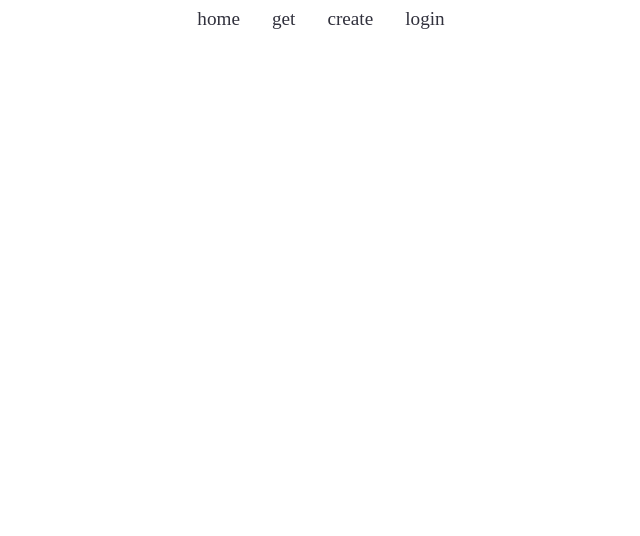
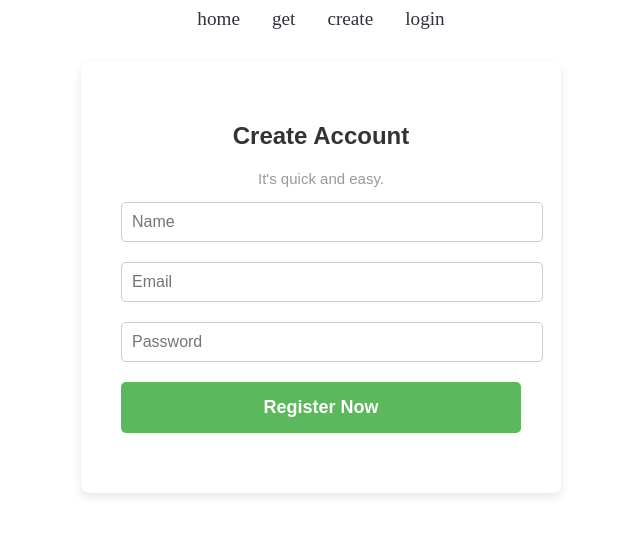
Before and after one commit to EmilseBilse/my-hippos, a SvelteKit app: page /signup in a window 1280 px wide. Shown: the top 536 px of the page, without its empty margins (319-959 px from the left). Built offline with nearby package versions, Linux system fonts and the light colour scheme.

Commit message:
good create form

```diff
--- a/src/routes/signup/+page.svelte
+++ b/src/routes/signup/+page.svelte
@@ -0,0 +1,112 @@
+<script lang="ts">
+</script>
+
+<article class="wrapper">
+	<form action="/submit-your-form" method="post">
+		<h2>Create Account</h2>
+		<p class="hint-text">It's quick and easy.</p>
+		<div class="form-group">
+			<input type="text" class="form-control" name="name" placeholder="Name" required />
+		</div>
+		<div class="form-group">
+			<input type="email" class="form-control" name="email" placeholder="Email" required />
+		</div>
+		<div class="form-group">
+			<input type="password" class="form-control" name="password" placeholder="Password" required />
+		</div>
+		<div class="form-group">
+			<button type="submit" class="btn btn-success btn-lg btn-block">Register Now</button>
+		</div>
+	</form>
+</article>
+
+<style>
+	.wrapper {
+		font-family: 'Arial', sans-serif;
+		display: flex;
+		justify-content: center;
+		align-items: center;
+		height: 100%;
+		margin: 0;
+	}
+	form {
+		background-color: #ffffff;
+		padding: 40px;
+		border-radius: 8px;
+		box-shadow: 0 4px 10px rgba(0, 0, 0, 0.1);
+		width: 100%;
+		max-width: 400px;
+	}
+
+	h2 {
+		text-align: center;
+		color: #333;
+		margin-bottom: 20px;
+	}
+
+	.p {
+		text-align: center;
+		color: #666;
+		font-size: 16px;
+		margin-bottom: 30px;
+	}
+
+	.form-group {
+		margin-bottom: 20px;
+	}
+
+	.form-control {
+		width: 100%;
+		padding: 10px;
+		border-radius: 5px;
+		border: 1px solid #ccc;
+		font-size: 16px;
+		color: #333;
+	}
+
+	.form-control:focus {
+		border-color: #5cb85c;
+		box-shadow:
+			inset 0 1px 1px rgba(0, 0, 0, 0.075),
+			0 0 8px rgba(92, 184, 92, 0.6);
+	}
+
+	.btn {
+		width: 100%;
+		padding: 10px;
+		border-radius: 5px;
+		border: none;
+		font-size: 18px;
+		font-weight: bold;
+		color: #fff;
+		background-color: #5cb85c;
+		cursor: pointer;
+	}
+
+	.btn:hover {
+		background-color: #449d44;
+	}
+
+	.btn:active {
+		background-color: #398439;
+	}
+
+	.btn:focus {
+		outline: none;
+		box-shadow: 0 0 0 2px rgba(92, 184, 92, 0.5);
+	}
+
+	.btn-lg {
+		padding: 15px;
+	}
+
+	.btn-block {
+		display: block;
+	}
+
+	.hint-text {
+		text-align: center;
+		color: #999;
+		font-size: 15px;
+	}
+</style>
```
